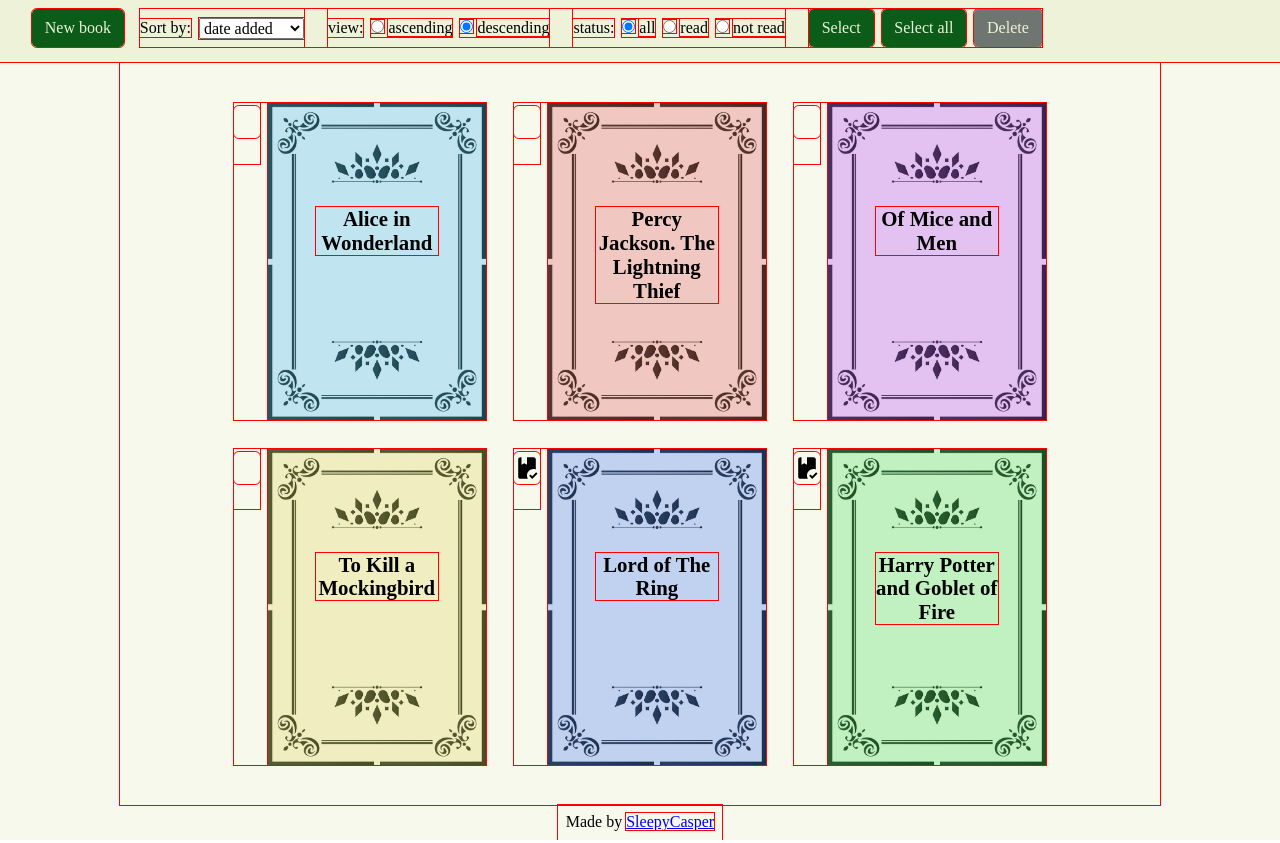
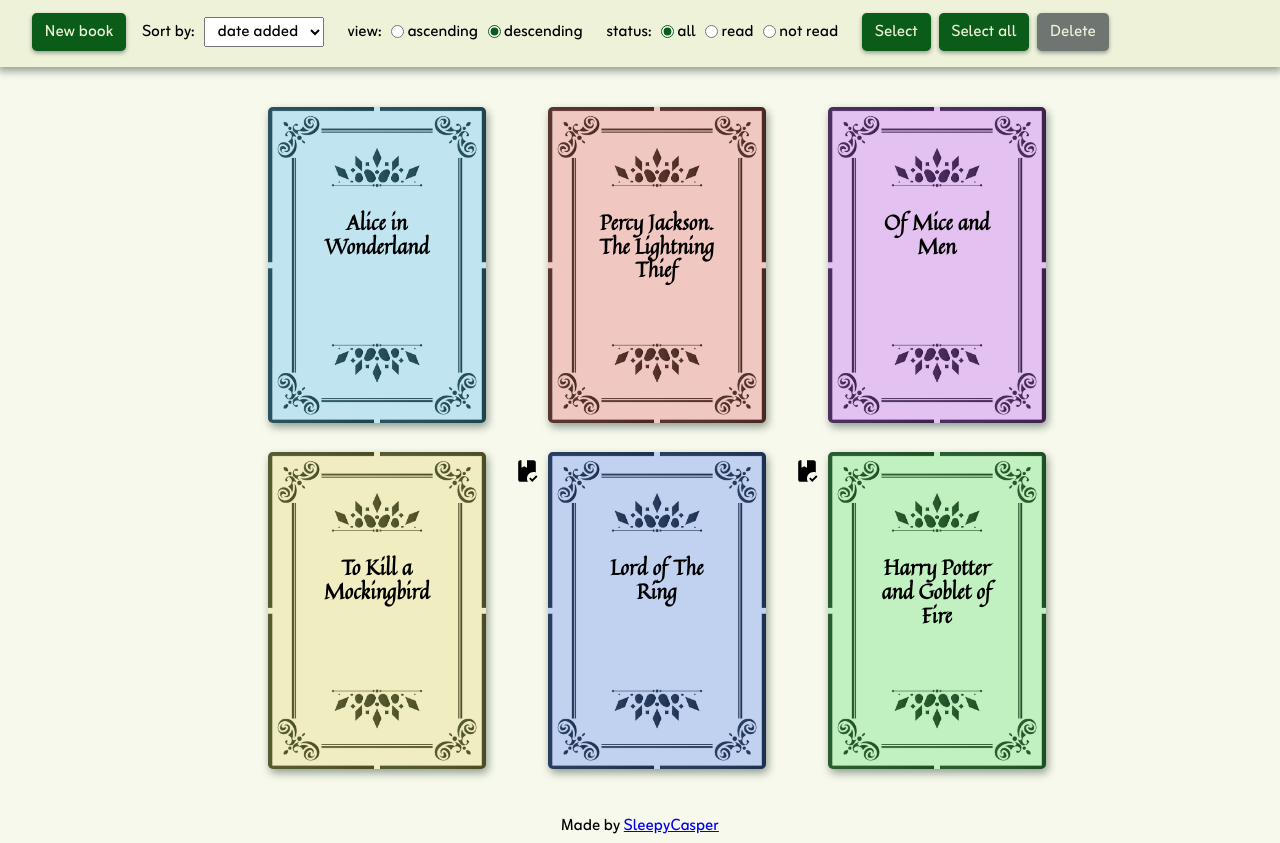
Before and after one commit to SleepyCasper/odin-library, a plain HTML site: page index.html in a window 1280 px wide. Shown: the part 102-945 px from the top of the page. Drawn offline with Linux system fonts and the light colour scheme.

Commit message:
Add fonts and complete styling

```diff
--- /dev/null
+++ b/fonts/stylesheet.css
@@ -0,0 +1,53 @@
+@font-face {
+    font-family: 'Zain';
+    src: url('Zain-Regular.woff2') format('woff2'),
+        url('Zain-Regular.woff') format('woff');
+    font-weight: normal;
+    font-style: normal;
+    font-display: swap;
+}
+
+@font-face {
+    font-family: 'Zain';
+    src: url('Zain-ExtraBold.woff2') format('woff2'),
+        url('Zain-ExtraBold.woff') format('woff');
+    font-weight: bold;
+    font-style: normal;
+    font-display: swap;
+}
+
+@font-face {
+    font-family: 'Quintessential';
+    src: url('Quintessential-Regular.woff2') format('woff2'),
+        url('Quintessential-Regular.woff') format('woff');
+    font-weight: normal;
+    font-style: normal;
+    font-display: swap;
+}
+
+@font-face {
+    font-family: 'Zain';
+    src: url('Zain-Bold.woff2') format('woff2'),
+        url('Zain-Bold.woff') format('woff');
+    font-weight: bold;
+    font-style: normal;
+    font-display: swap;
+}
+
+@font-face {
+    font-family: 'Eagle Lake';
+    src: url('EagleLake-Regular.woff2') format('woff2'),
+        url('EagleLake-Regular.woff') format('woff');
+    font-weight: normal;
+    font-style: normal;
+    font-display: swap;
+}
+
+@font-face {
+    font-family: 'Zain';
+    src: url('Zain-Light.woff2') format('woff2'),
+        url('Zain-Light.woff') format('woff');
+    font-weight: 300;
+    font-style: normal;
+    font-display: swap;
+}
--- a/index.html
+++ b/index.html
@@ -4,6 +4,7 @@
     <meta charset="UTF-8">
     <meta name="viewport" content="width=device-width, initial-scale=1.0">
     <link rel="stylesheet" href="style.css">
+    <link rel="stylesheet" href="fonts/stylesheet.css">
     <title>Library</title>
 </head>
 <body>
@@ -95,8 +96,10 @@
 
     <dialog id="dialog-delete">
         <p>Are you sure you want to delete selected books?</p>
-        <button type="button" id="btn-delete-yes">Yes</button>
-        <button class="button" id="btn-delete-no">No</button>
+        <div class="wrapper-buttons">
+            <button type="button" id="btn-delete-yes">Yes</button>
+            <button class="button" id="btn-delete-no">No</button>
+        </div>
     </dialog>
 
     <dialog id="dialog-calendar-finished">
--- a/scr.js
+++ b/scr.js
@@ -173,10 +173,10 @@ function addAllBookCards() {
         bookCard.innerHTML = `
             <h2 class="card-title">${book.title}</h2>
             <div class="pop-up">
-                <p>Author: ${book.author}</p>
-                <p>Pages: ${book.pages}</p>
-                <p>Status: ${book.status}</p>
-                ${book.dateFinished ? `<p>Finished: ${book.dateFinished}</p>` : ''}
+                <p><span>Author:</span> ${book.author}</p>
+                <p><span>Pages:</span> ${book.pages}</p>
+                <p><span>Status:</span> ${book.status}</p>
+                ${book.dateFinished ? `<p><span>Finished:</span> ${book.dateFinished}</p>` : ''}
             </div>`;
 
         cardWrapper.appendChild(optionsWrapper)
@@ -348,14 +348,14 @@ function changeReadStatus(icon) {
 
     function updatePopup() {
         popup.innerHTML = `
-        <p>Author: ${book.author}</p>
-        <p>Pages: ${book.pages}</p>
-        <p>Status: ${book.status}</p>
-        ${book.dateFinished ? `<p>Finished: ${book.dateFinished}</p>` : ''}
+        <p><span>Author:</span> ${book.author}</p>
+        <p><span>Pages:</span> ${book.pages}</p>
+        <p><span>Status:</span> ${book.status}</p>
+        ${book.dateFinished ? `<p><span>Finished:</span> ${book.dateFinished}</p>` : ''}
         `;
     }
 
-    dialogCalendar.setAttribute("closedby", "any")
+    dialogCalendar.setAttribute("closedBy", "any")
 
     if (book.status === "not read") {
         dialogCalendar.showModal();
--- a/style.css
+++ b/style.css
@@ -91,6 +91,8 @@ summary {
 
 /*////////////////////////////////////////////////////////*/
 :root {
+    --system-ui: system-ui, "Segoe UI", Roboto, Helvetica, Arial, sans-serif, "Apple Color Emoji", "Segoe UI Emoji", "Segoe UI Symbol";
+
     --color-primary-light: hsl(69, 52%, 95%);
     --color-primary: hsl(70, 50%, 90%);
     --color-secondary: hsl(70, 50%, 10%);
@@ -98,10 +100,12 @@ summary {
     --color-accent: hsl(10, 80%, 20%);
     --color-danger: hsl(10, 80%, 30%);
     --color--success: hsl(122, 80%, 30%);
+
+    accent-color: var(--color-tertiary);
 }
 
 * {
-    outline: 1px solid red;
+    /* outline: 1px solid red; */
 }
 input {
     border: 2px solid var(--border-muted);
@@ -120,9 +124,11 @@ button {
     background-color: var(--color-tertiary);
     color: var(--color-primary);
     padding: 0.6rem 0.8rem;
+    text-align: center;
 }
 
 body {
+    font-family: 'Zain', var(--system-ui);
     display: grid;
     grid-template-rows: auto 1fr;
     min-height: 100vh;
@@ -136,10 +142,13 @@ header {
     display: flex;
     flex-direction: column;
     background-color: var(--color-primary);
+    box-shadow: 0 2px 8px 2px rgb(145, 157, 145);
+    z-index: 5;
 }
 
 h1 {
-    font-size: 2.4rem;
+    font-family: 'Eagle Lake';
+    font-size: 2.6rem;
     padding: 1.6rem 2rem;
     color: var(--color-secondary);
 }
@@ -149,7 +158,29 @@ nav {
     gap: 1rem;
     padding: 1rem 2rem 1rem 2rem;
     flex-wrap: wrap;
+}
 
+span {
+    font-weight: bold;
+}
+
+nav button,
+#form button,
+#dialog-delete button {
+    transition: 0.2s transform ease;
+    box-shadow: 0 2px 4px 0 rgb(145, 157, 145);
+}
+
+nav button:hover,
+#form button:hover {
+    background-color: hsl(130, 70%, 25%);
+}
+
+nav button:active,
+#form button:active,
+#dialog-delete button:active {
+    transform: translateY(2px);
+    box-shadow: none
 }
 
 .sort {
@@ -157,12 +188,24 @@ nav {
     gap: 1.5rem;
     flex-wrap: wrap;
 }
+
 .form-sort,
 .form-view,
 .form-status {
     display: flex;
     align-items: center;
-    gap: 0.5rem;
+    gap: 0.6rem;
+}
+
+.sort .wrapper {
+    display: flex;
+    align-items: center;
+    gap: 0.2rem;
+}
+
+select {
+    padding: 0 0.2rem;
+    text-align: center;
 }
 
 dialog {
@@ -172,6 +215,16 @@ dialog {
     border-radius: 0.5rem;
     background-color: var(--color-primary-light);
     border: none;
+    z-index: 10;
+}
+
+.wrapper-buttons button:not(
+    #btn-new,
+    #btn-select,
+    #btn-select-all,
+    #btn-delete
+){
+    flex: 1;
 }
 
 #form {
@@ -198,9 +251,13 @@ dialog {
     flex-direction: column;
 }
 
-nav .wrapper-buttons {
+.wrapper-buttons {
     display: flex;
     gap: 0.5rem;
+}
+
+#dialog-delete .wrapper-buttons {
+    margin-top: 1.5rem;
 }
 
 #btn-delete:disabled {
@@ -213,12 +270,24 @@ nav .wrapper-buttons {
   transition: background 0.2s;
 }
 
+#btn-delete:hover:enabled {
+    background-color: hsl(10, 66%, 39%);
+}
+
 #btn-delete-no {
     background-color: var(--color-danger);
 }
 
+#btn-delete-no:hover {
+    background-color: hsl(10, 66%, 39%);
+}
+
 #btn-delete-yes {
     background-color: var(--color--success);
+}
+
+#btn-delete-yes:hover {
+    background-color: hsl(122, 67%, 37%);
 }
 
 main {
@@ -261,8 +330,8 @@ main {
     background-size:contain;
     background-repeat: no-repeat;
     background-position: center;
-    background-color: transparent;
     height: 2rem;
+    background-color: var(--color-primary-light);
 }
 
 .read-icon.read {
@@ -284,6 +353,8 @@ main {
     padding: 1rem;
     height: 100%;
     width: var(--card-width);
+    border-radius: 5px;
+    box-shadow: 2px 4px 8px 0 rgb(145, 157, 145);
 }
 
 .card-checkbox {
@@ -308,6 +379,7 @@ main {
     background-color: rgba(0, 0, 0, 0); /* Transparent by default */
     transition: background-color 0.3s ease; /* Smooth transition */
     pointer-events: none; /* Allow clicks to pass through */
+    border-radius: 5px;
 }
 
 .card::after {
@@ -320,11 +392,12 @@ main {
     background-color: var(--card-tint, transparent);
     pointer-events: none;
     z-index: 0; /* Below text but above background */
+    border-radius: 5px;
 }
 
 .card:hover::before {
     background-color: rgba(0, 0, 0, 0.8); /* Dark overlay on hover */
-
+    border-radius: 5px;
 }
 
 .pop-up {
@@ -335,18 +408,21 @@ main {
     top: 0;
     width: 100%;
     padding: 4rem 2.2rem;
-    font-weight: bold;
-    color: white;
+    font-size: 1.1rem;
+    color: var(--color-primary-light);
     z-index: 1;
+    border-radius: 2px;
 }
 
 .card:hover .pop-up {
     display: flex;
     flex-direction: column;
     gap: 0.5rem;
+    padding-left: 3rem;
 }
 
 .card h2 {
+    font-family: 'Quintessential';
     z-index: 1;
     margin: 2rem;
     margin-top: 5.5rem;
```
Also changed, not shown: fonts/EagleLake-Regular.woff (added), fonts/EagleLake-Regular.woff2 (added), fonts/Quintessential-Regular.woff (added), fonts/Quintessential-Regular.woff2 (added), fonts/Zain-Bold.woff (added), fonts/Zain-Bold.woff2 (added), fonts/Zain-ExtraBold.woff (added), fonts/Zain-ExtraBold.woff2 (added), fonts/Zain-Light.woff (added), fonts/Zain-Light.woff2 (added), fonts/Zain-Regular.woff (added), fonts/Zain-Regular.woff2 (added).
